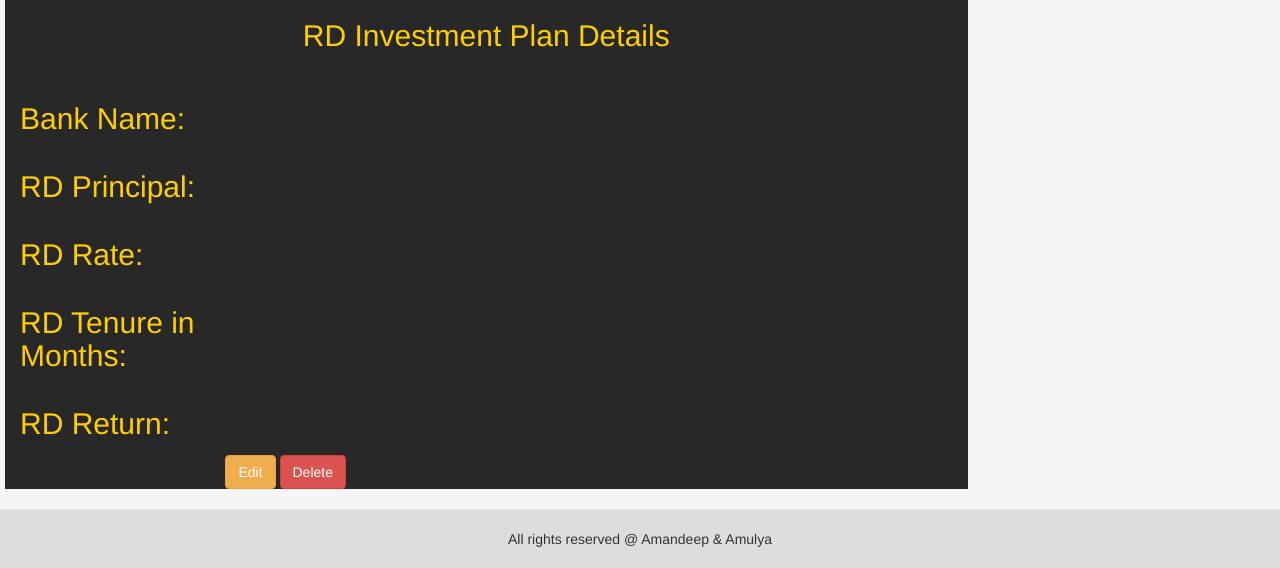
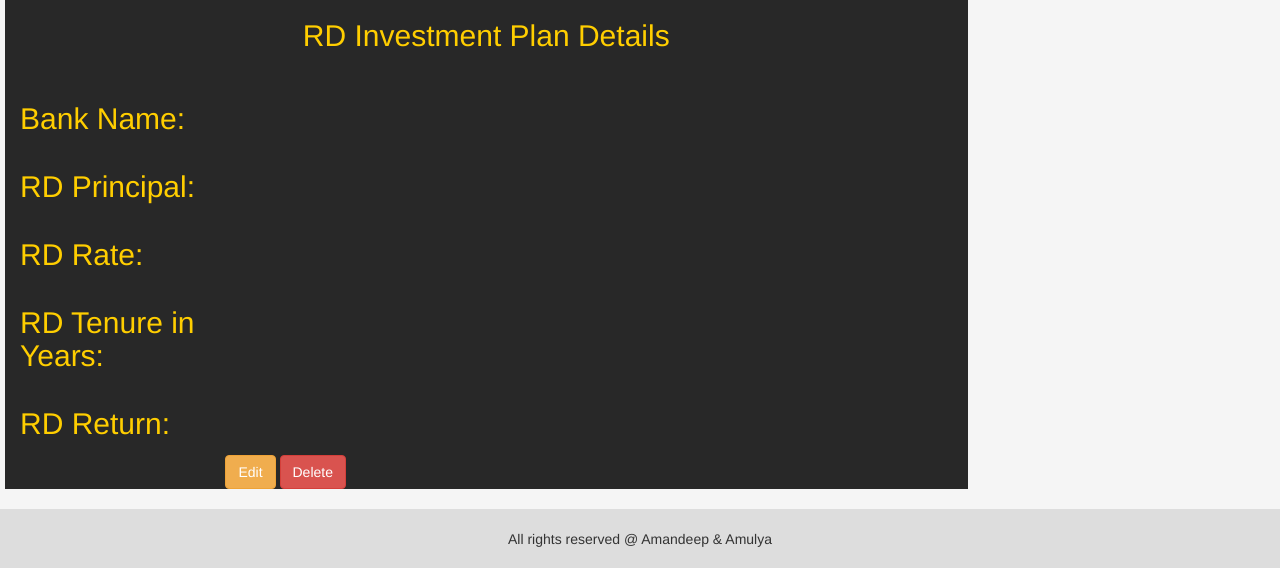
Before and after one commit to amandeep-nehra/financial-calculator-dbms-miniproject, a PHP site: page /rdView.php in a window 1280 px wide. Shown: the part 154-722 px from the top of the page. Run offline with PHP 8.4, Linux system fonts and the light colour scheme; the visitor is signed in with stand-in values (Sample User, id 1); data that the repository does not hold is empty.

Commit message:
Update rdView.php

```diff
--- a/rdView.php
+++ b/rdView.php
@@ -92,7 +92,7 @@
                             <div class="row">
                                 <div class="col-sm-6">
                                     <label class="pull-left">
-                                        <h2> RD Tenure in Months:</h2>
+                                        <h2> RD Tenure in Years:</h2>
                                     </label>
                                 </div>
                                 <div class="col-sm-6">
```
